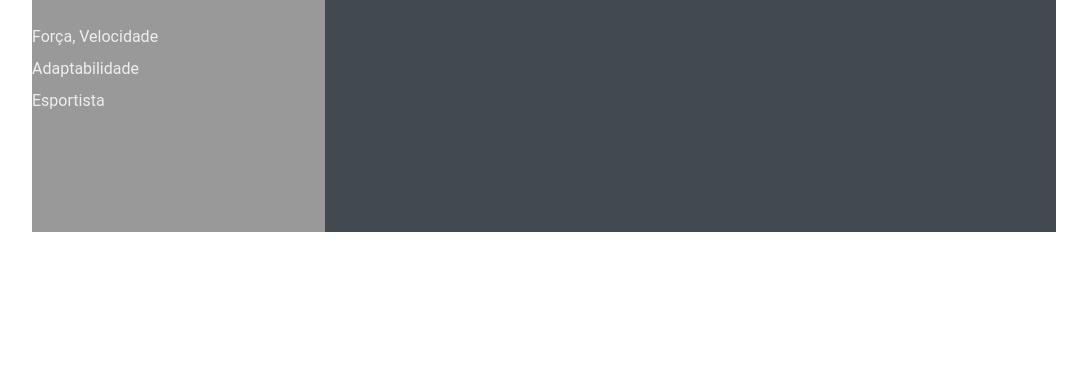
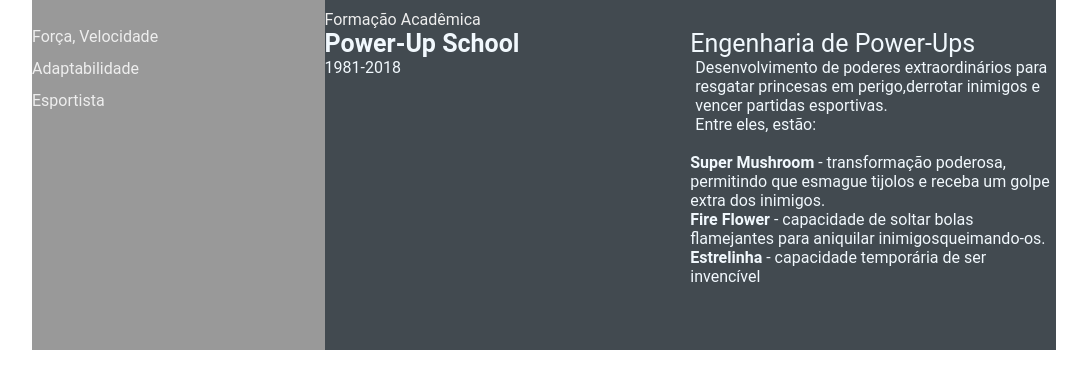
Before and after one commit to igor-lopes90/devweekgit-igor.github.io, a plain HTML site: page index.html in a window 1280 px wide. Shown: the part 600-982 px from the top of the page, without its empty margins (96-1183 px from the left). Before the commit the page ends 864 px from the top, so only its background shows below. Drawn offline with Linux system fonts and the light colour scheme.

Commit message:
day 4 (#4)

```diff
--- a/index.html
+++ b/index.html
@@ -68,7 +68,9 @@
                     </div>
                     <div class="exp-right">
                         <p class="exp-position">Resgate de Princesas</p>
-                        <p class="exp-desc">Resgatando sucessivamente Princesas das garras do Rei <b>Bowser Koopa</b>, líder da <i>Koopa Troop</i>, uma organização composta por diversas criaturas do Reino dos Koopas.</p>
+                        <p class="exp-desc">Resgatando sucessivamente Princesas das garras do Rei <b>Bowser Koopa</b>,
+                            líder da <i>Koopa Troop</i>, uma organização composta por diversas criaturas do Reino dos
+                            Koopas.</p>
                     </div>
                     <div class="exp-left">
                         <p class="exp-company-name">Mario Kart</p>
@@ -76,7 +78,9 @@
                     </div>
                     <div class="exp-right">
                         <p class="exp-position">Piloto de Kart</p>
-                        <p class="exp-desc">Octacampeão Mundial de Kart GP nos anos de: 1992, 1996, 2001, 2003, 2005, 2008, 2011 e 2014. Atualmente disputando as taças do <i>Booster Course Pass</i> em defesa de seu oitavo campeonato.</p>
+                        <p class="exp-desc">Octacampeão Mundial de Kart GP nos anos de: 1992, 1996, 2001, 2003, 2005,
+                            2008, 2011 e 2014. Atualmente disputando as taças do <i>Booster Course Pass</i> em defesa de
+                            seu oitavo campeonato.</p>
                     </div>
                     <div class="exp-left">
                         <p class="exp-company-name">Mario Tennis</p>
@@ -84,13 +88,36 @@
                     </div>
                     <div class="exp-right">
                         <p class="exp-position">Tenista</p>
-                        <p class="exp-desc">Octatacampeão Mundial de Tenis nos anos de: 1995, 2000, 2001, 2004, 2005, 2012, 2015 e 2018.</p>
+                        <p class="exp-desc">Octatacampeão Mundial de Tenis nos anos de: 1995, 2000, 2001, 2004, 2005,
+                            2012, 2015 e 2018.</p>
                     </div>
                 </div>
+            </section>
+            <section class="education gap">
 
+                <div class="right-title">Formação Acadêmica</div>
+                <div class="education-contents">
+                    <div class="education-left">
+                        <p class="education-school-name">Power-Up School</p>
+                        <p class="education-time-period">1981-2018</p>
+                    </div>
+                    <div class="education-right">
+                        <p class="education-subject">Engenharia de Power-Ups</p>
+                        <p class="education-desc">
+                            Desenvolvimento de poderes extraordinários para resgatar princesas em perigo,derrotar inimigos e vencer partidas esportivas.<br>Entre eles, estão:
+                        <ul>
+                            <br><li><b>Super Mushroom</b> - transformação poderosa, permitindo que esmague tijolos e receba um golpe extra dos inimigos.</li>
+                            <li><b>Fire Flower</b> - capacidade de soltar bolas flamejantes para aniquilar inimigosqueimando-os.</li>
+                            <li><b>Estrelinha</b> - capacidade temporária de ser invencível</li>
+                        </ul>
+                        </p>
+                    </div>
+                </div>
+                </div>
+            </section>
 
-            </section>
         </section>
+    </main>
 
 </body>
 
```
